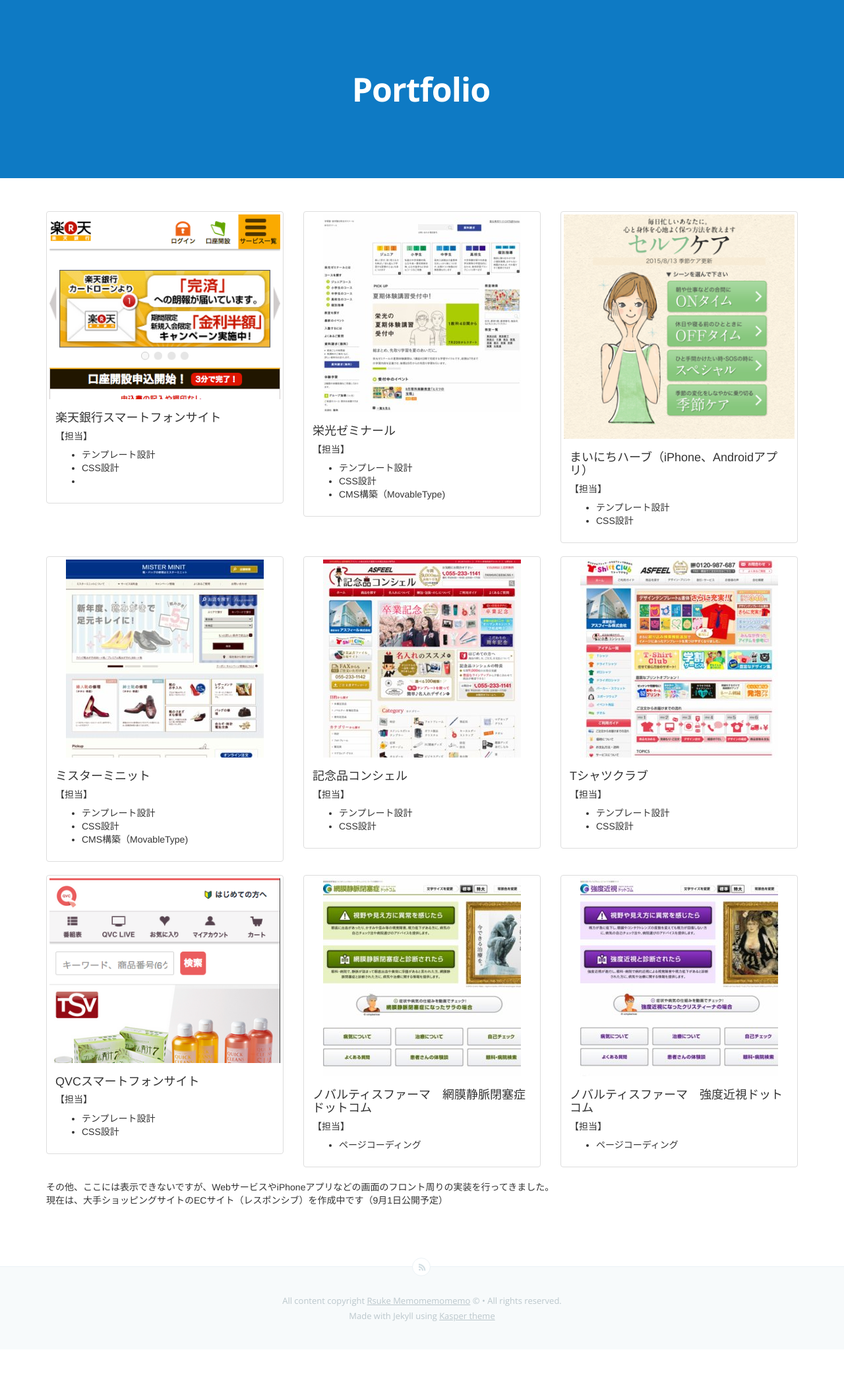
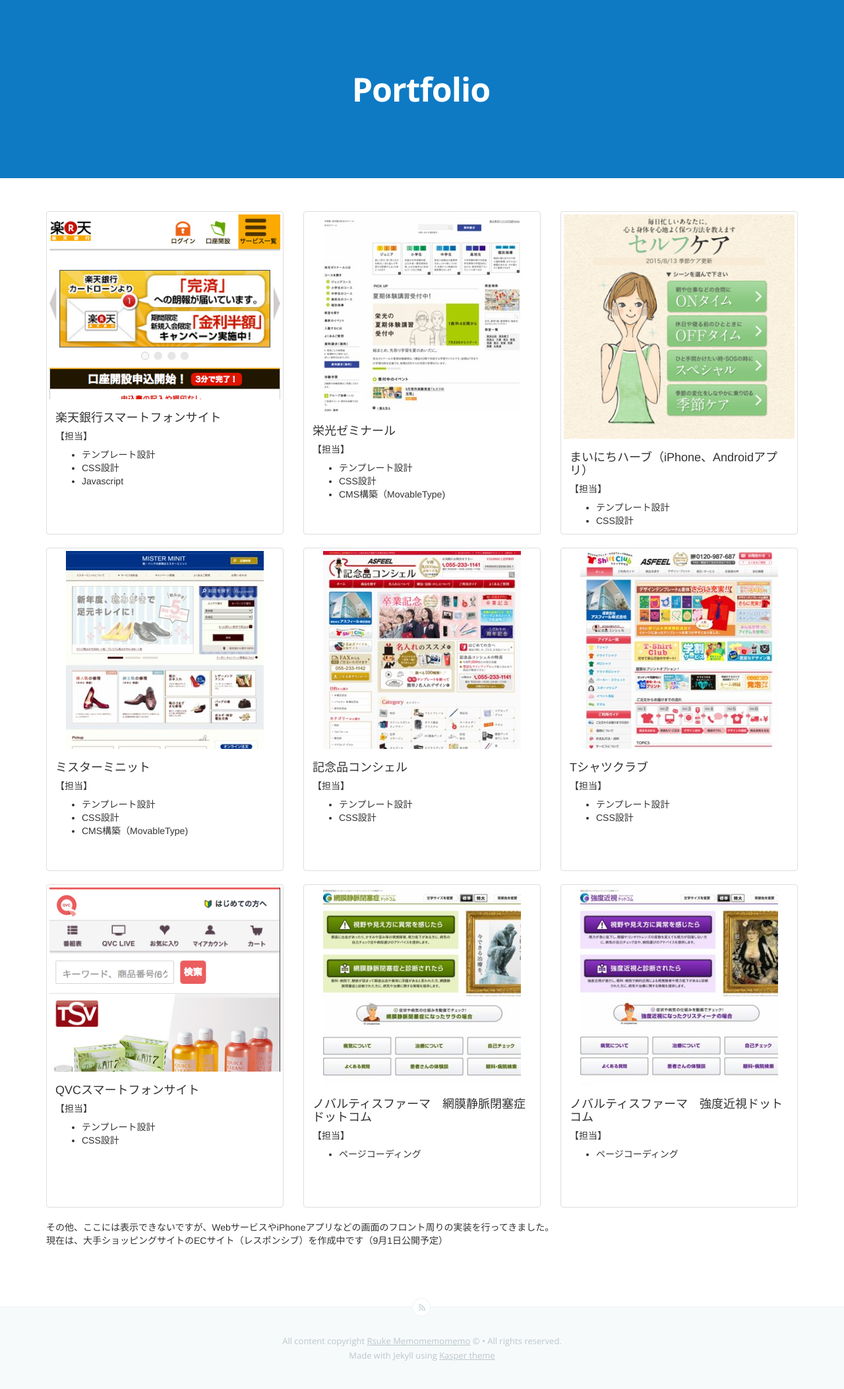
Before and after one commit to Rsuke/rsuke.github.com, a Jekyll site: the page portfolio/portfolio.html, which Jekyll copies as it is, in a window 1280 px wide. Shown: the whole page at 66% size. Built offline with Jekyll 4.4.1, drawn with Linux system fonts in a browser that asks for light colours; Markdown is read by kramdown in place of the engine named in the settings; before the commit the page ends 2045 px from its top, so only the background shows below that.

Commit message:
modify content

```diff
--- a/portfolio/portfolio.html
+++ b/portfolio/portfolio.html
@@ -24,6 +24,12 @@
     <meta property="og:title" content="Home" />
     <meta property="og:image" content="http://rsuke.github.io/assets/images/ogp.png" />
 
+    <style>
+    .thumbnail{
+        height: 490px;
+    }
+    </style>
+
 </head>
 <body class="home-template">
 
@@ -48,7 +54,7 @@
                         <ul>
                             <li>テンプレート設計</li>
                             <li>CSS設計</li>
-                            <li><Javascript</li>
+                            <li>Javascript</li>
                         </ul>
                     </div>
                 </div>
```
